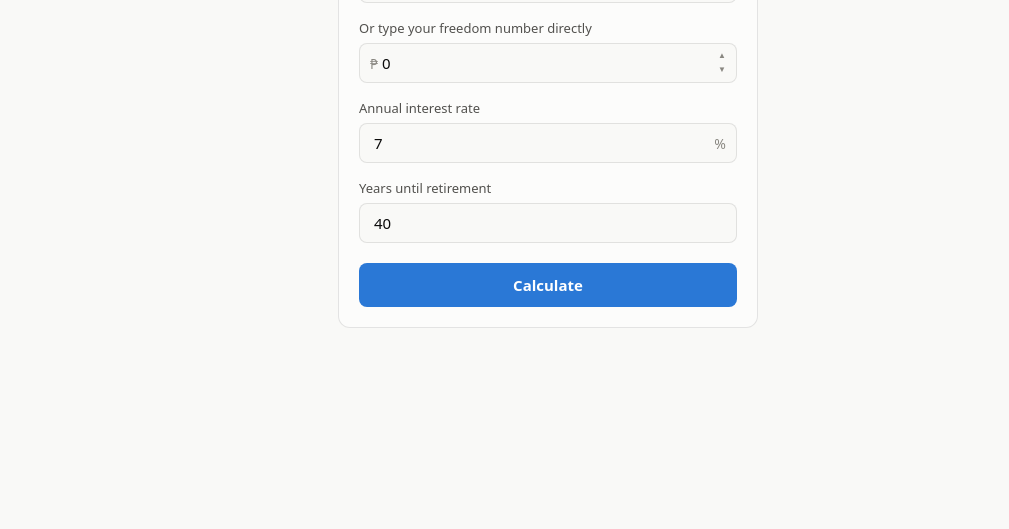
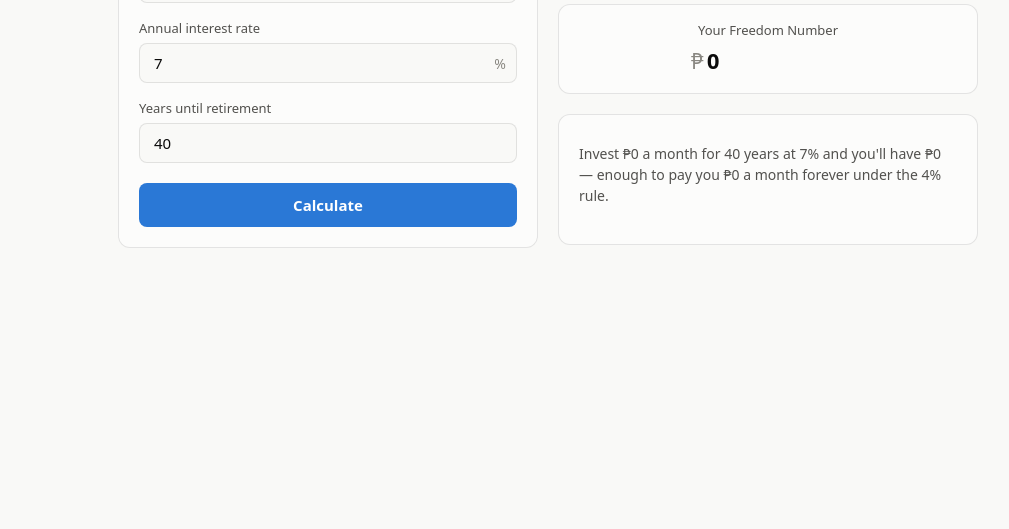
Before and after one commit to duckdriver/compound-interest-calculator, a plain HTML site: page freedom.html in a window 1280 px wide. Shown: the part 271-800 px from the top of the page, without its empty margins (92-1101 px from the left). Drawn offline with Linux system fonts and the light colour scheme.

Commit message:
Remove separate freedom number field; make the results tile itself directly editable

```diff
--- a/freedom.html
+++ b/freedom.html
@@ -33,18 +33,6 @@
       </label>
 
       <label class="field">
-        <span class="field-label">Or type your freedom number directly</span>
-        <div class="field-input">
-          <span class="prefix">₱</span>
-          <input type="text" id="freedom-number-input" value="0" inputmode="decimal" />
-          <div class="stepper">
-            <button type="button" class="stepper-btn" data-target="freedom-number-input" data-step="100000" data-dir="1" aria-label="Increase by 100,000" tabindex="-1">▲</button>
-            <button type="button" class="stepper-btn" data-target="freedom-number-input" data-step="100000" data-dir="-1" aria-label="Decrease by 100,000" tabindex="-1">▼</button>
-          </div>
-        </div>
-      </label>
-
-      <label class="field">
         <span class="field-label">Annual interest rate</span>
         <div class="field-input">
           <input type="number" id="rate" min="0" step="1" value="7" inputmode="decimal" />
@@ -63,7 +51,7 @@
 
     </form>
 
-    <div class="results" id="results" hidden>
+    <div class="results" id="results">
 
       <div class="stat-tiles">
         <div class="stat-tile hero">
@@ -72,7 +60,10 @@
         </div>
         <div class="stat-tile">
           <span class="stat-label">Your Freedom Number</span>
-          <span class="stat-value" id="stat-freedom-number">₱0</span>
+          <div class="stat-value-edit">
+            <span class="prefix">₱</span>
+            <input type="text" class="stat-value stat-value-input" id="stat-freedom-number" value="0" inputmode="decimal" />
+          </div>
         </div>
       </div>
 
--- a/freedom.js
+++ b/freedom.js
@@ -5,16 +5,19 @@
 
   const inputs = {
     targetIncome: el("target-income"),
-    freedomNumberInput: el("freedom-number-input"),
     rate: el("rate"),
     years: el("years"),
   };
+
+  const freedomNumberStat = el("stat-freedom-number");
 
   const currencyFull = new Intl.NumberFormat("en-US", {
     style: "currency",
     currency: "PHP",
     maximumFractionDigits: 0,
   });
+
+  const numberOnly = new Intl.NumberFormat("en-US", { maximumFractionDigits: 0 });
 
   function parseAmount(input) {
     return Math.max(0, parseFloat(input.value.replace(/,/g, "")) || 0);
@@ -30,7 +33,6 @@
     });
   }
   formatWithCommas(inputs.targetIncome);
-  formatWithCommas(inputs.freedomNumberInput);
 
   document.querySelectorAll(".stepper-btn").forEach((btn) => {
     btn.addEventListener("click", () => {
@@ -55,38 +57,35 @@
     const annuityFactor = i > 0 ? ((growthFactor - 1) / i) * (1 + i) : n;
     const requiredMonthly = freedomNumber / annuityFactor;
 
-    el("stat-freedom-number").textContent = currencyFull.format(freedomNumber);
+    freedomNumberStat.value = numberOnly.format(Math.round(freedomNumber));
     el("stat-required-monthly").textContent = currencyFull.format(requiredMonthly);
 
     el("explainer").textContent = `Invest ${currencyFull.format(requiredMonthly)} a month for ${years} years at ${rate}% and you'll have ${currencyFull.format(freedomNumber)} — enough to pay you ${currencyFull.format(targetIncome)} a month forever under the 4% rule.`;
   }
 
   const results = el("results");
-  const freedomLayout = el("freedom-layout");
 
-  function reveal() {
-    results.hidden = false;
-    freedomLayout.classList.add("revealed");
-  }
+  inputs.targetIncome.addEventListener("input", calculate);
+  inputs.rate.addEventListener("input", calculate);
+  inputs.years.addEventListener("input", calculate);
 
   el("inputs-form").addEventListener("submit", (evt) => {
     evt.preventDefault();
-    reveal();
     calculate();
     results.scrollIntoView({ behavior: "smooth", block: "start" });
   });
 
-  inputs.targetIncome.addEventListener("input", () => {
-    const income = parseAmount(inputs.targetIncome);
-    inputs.freedomNumberInput.value = Math.round(income * 300).toLocaleString("en-US");
-    reveal();
+  freedomNumberStat.addEventListener("input", () => {
+    const digitsFromEnd = freedomNumberStat.value.length - freedomNumberStat.selectionStart;
+    const digits = freedomNumberStat.value.replace(/[^\d]/g, "");
+    freedomNumberStat.value = digits === "" ? "" : Number(digits).toLocaleString("en-US");
+    const pos = Math.max(0, freedomNumberStat.value.length - digitsFromEnd);
+    freedomNumberStat.setSelectionRange(pos, pos);
+
+    const freedomNumber = Math.max(0, parseFloat(freedomNumberStat.value.replace(/,/g, "")) || 0);
+    inputs.targetIncome.value = Math.round((freedomNumber * 0.04) / 12).toLocaleString("en-US");
     calculate();
   });
 
-  inputs.freedomNumberInput.addEventListener("input", () => {
-    const freedomNumber = parseAmount(inputs.freedomNumberInput);
-    inputs.targetIncome.value = Math.round((freedomNumber * 0.04) / 12).toLocaleString("en-US");
-    reveal();
-    calculate();
-  });
+  calculate();
 })();
--- a/style.css
+++ b/style.css
@@ -71,7 +71,7 @@ body {
 }
 
 @media (min-width: 760px) {
-  .freedom-layout.revealed {
+  .freedom-layout {
     display: grid;
     grid-template-columns: 420px 420px;
     grid-template-areas:
@@ -83,25 +83,25 @@ body {
     margin: 0 auto;
   }
 
-  .freedom-layout.revealed .inputs-card {
+  .freedom-layout .inputs-card {
     grid-area: form;
     margin: 0;
   }
 
-  .freedom-layout.revealed #results {
+  .freedom-layout #results {
     display: contents;
   }
 
-  .freedom-layout.revealed .stat-tiles {
+  .freedom-layout .stat-tiles {
     grid-area: stats;
     align-self: stretch;
   }
 
-  .freedom-layout.revealed .chart-card {
+  .freedom-layout .chart-card {
     grid-area: explain;
   }
 
-  .freedom-layout.revealed .stat-tile {
+  .freedom-layout .stat-tile {
     text-align: left;
     align-items: flex-start;
   }
@@ -365,6 +365,30 @@ body {
   color: var(--text-primary);
 }
 
+.stat-value-edit {
+  display: flex;
+  align-items: baseline;
+  gap: 3px;
+}
+
+.stat-value-edit .prefix {
+  color: var(--text-muted);
+  font-size: 22px;
+}
+
+.stat-value-input {
+  border: none;
+  background: transparent;
+  color: var(--text-primary);
+  font-family: inherit;
+  padding: 0;
+  width: 11ch;
+}
+
+.stat-value-input:focus {
+  outline: none;
+}
+
 .chart-header {
   display: flex;
   align-items: center;
```
